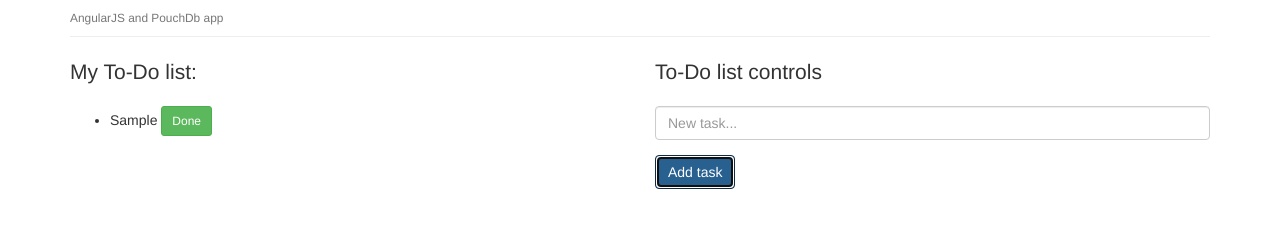
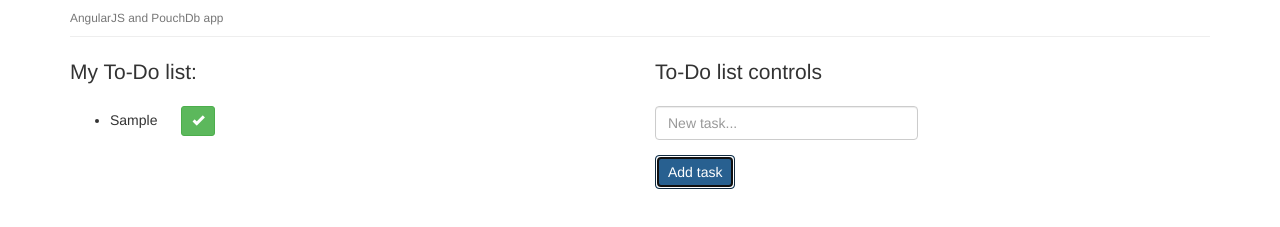
Before and after one commit to m0t0r/ng-pouch-todo-app, a website: page index.html in a window 1280 px wide. Both pictures are taken after typing "Sample" into the empty fields and a click on the button "Add task". Shown: the part 83-310 px from the top of the page. Drawn offline with nearby package versions, Linux system fonts and the light colour scheme; some packages are replaced by stand-ins of ours; no server answers.

Commit message:
Sync with IrisCouch service support

```diff
--- a/index.html
+++ b/index.html
@@ -3,6 +3,7 @@
 <head>
     <title>To-Do App</title>
     <link rel="stylesheet" href="public/vendor/bootstrap/dist/css/bootstrap.min.css"/>
+    <link rel="stylesheet" href="public/css/style.css"/>
 </head>
 <body ng-app="todoApp">
 <div ng-view></div>
--- a/public/Main/Config.js
+++ b/public/Main/Config.js
@@ -1,4 +1,7 @@
 angular.module('todoApp').factory('Config', function(){
+    PouchDB.replicate('testdb', 'https://todo-app.iriscouch.com/testdb', {continuous: true});
+    PouchDB.replicate('https://todo-app.iriscouch.com/testdb', 'testdb', {continuous: true});
+
     return {
         db: new PouchDB('testdb')
     }
--- a/public/Main/MainCtrl.js
+++ b/public/Main/MainCtrl.js
@@ -2,21 +2,23 @@ angular.module('todoApp').controller('MainCtrl',function($scope, PouchDbApi){
 
    // $scope.tasks = [{name:'Create this app'}, {name:'Write tests'}, {name:'Present this app and get job'}];
     $scope.tasks = [];
-
     PouchDbApi.read().then(function(res){
         for (var i = 0; i < res.rows.length; i++) {
             $scope.tasks.push(res.rows[i].doc);
+
         }
     }, function(reason){
         console.log(reason);
     });
 
     $scope.create = function(task){
-        PouchDbApi.create(task).then(function(res){
-            $scope.task = '';
-        }, function(reason){
-            console.log(reason);
-        })
+        if(task){
+            PouchDbApi.create(task).then(function(res){
+                $scope.task = '';
+            }, function(reason){
+                console.log(reason);
+            })
+        }
     }
 
     $scope.remove = function(id, rev){
--- a/public/Main/PouchDbApi.js
+++ b/public/Main/PouchDbApi.js
@@ -20,8 +20,6 @@ angular.module('todoApp').factory('PouchDbApi', function($q, $rootScope, Config)
             }
         }
     })
-
-
 
     return {
         create: function(data){
--- a/public/Main/partials/main.html
+++ b/public/Main/partials/main.html
@@ -8,18 +8,18 @@
             <div class="lead">My To-Do list:</div>
             <ul ng-repeat="task in tasks">
                 <li>
-                    {{task.name}} <div class="btn btn-sm btn-success" ng-click="remove(task._id, task._rev)" type="submit">Done</div>
+                    {{task.name}} <div class="btn-left btn btn-sm btn-success" ng-click="remove(task._id, task._rev)" type="submit"><span class="glyphicon glyphicon-ok"></span></div>
                 </li>
             </ul>
         <div ng-hide="tasks.length">There are no tasks so far...</div>
         </div>
-        <div class="col-md-6">
+        <div class="col-md-3">
             <div class="lead">
                 To-Do list controls
             </div>
             <form class="form" id="todoForm">
                 <div class="form-group">
-                    <input type="text" name="task" ng-model="task" class="form-control" placeholder="New task..."/>
+                    <input type="text" name="task" ng-model="task" class="form-control" placeholder="New task..." required/>
                 </div>
                 <button type="submit" class="btn btn-primary" ng-click="create(task)">Add task</button>
             </form>
--- /dev/null
+++ b/public/css/style.css
@@ -0,0 +1,3 @@
+.btn-left{
+    margin-left: 20px;
+}
```
